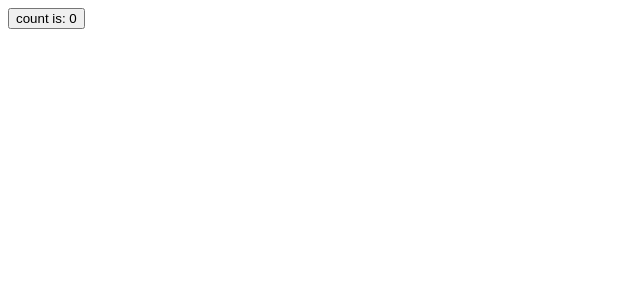
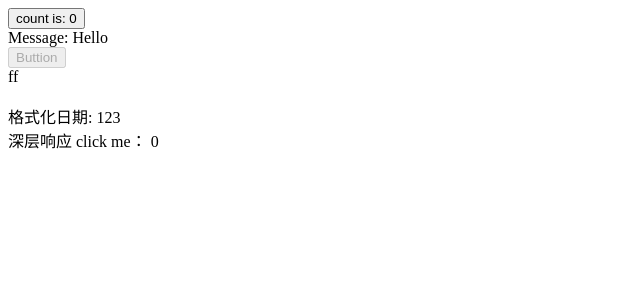
Before and after one commit to carl-zk/example-vue, a Vue app: page / in a window 1280 px wide. Shown: the top 300 px of the page, without its empty margins (0-640 px from the left). Built offline with nearby package versions, Linux system fonts and the light colour scheme.

Commit message:
响应式基础

```diff
--- a/package.json
+++ b/package.json
@@ -13,6 +13,7 @@
   },
   "devDependencies": {
     "@vitejs/plugin-vue": "^2.2.0",
-    "vite": "^2.8.0"
+    "vite": "^2.8.0",
+    "lodash-es": "4.17.15"
   }
 }
--- a/src/App.vue
+++ b/src/App.vue
@@ -1,29 +1,78 @@
 <script>
+import { nextTick } from "vue";
+// import { debounce } from "lodash-es";
+
 export default {
   // data() 返回的属性将会成为响应式的状态
   // 并且暴露在 `this` 上
   data() {
     return {
-      count: 0
-    }
+      count: 0,
+      msg: "Hello",
+      isButtonDisabled: true,
+      objectOfAttrs: {
+        id: "container",
+        class: "wrapper",
+      },
+      // 深层响应
+      deepObj: {
+        nested: { count: 0 },
+        arr: ["foo", "bar"],
+      },
+    };
   },
 
   // methods 是一些用来更改状态与触发更新的函数
   // 它们可以在模板中作为事件监听器绑定
   methods: {
     increment() {
-      this.count++
-    }
+      nextTick(() => {
+        // 打印 count++ 后的值
+        console.log("after dom updated: " + this.count);
+      });
+      this.count++;
+    },
+    calcId(id) {
+      return id + 3;
+    },
+    formatDate(date) {
+      return "格式化日期: " + date;
+    },
+    mutateDeeply() {
+      this.deepObj.nested.count++;
+      this.deepObj.arr.push("baz");
+    },
   },
 
   // 生命周期钩子会在组件生命周期的各个不同阶段被调用
   // 例如这个函数就会在组件挂载完成后被调用
   mounted() {
-    console.log(`The initial count is ${this.count}.`)
-  }
-}
+    console.log(`The initial count is ${this.count}.`);
+  },
+  created() {
+    // 有状态的方法
+    // this.debouncedClick = _.debounce(this.click, 500);
+  },
+  unmounted() {
+    // 组件卸载时清除
+    // this.debouncedClick.cancel();
+  },
+};
 </script>
 
 <template>
   <button @click="increment">count is: {{ count }}</button>
+  <br />
+  <span>Message: {{ msg }}</span>
+  <br />
+  <button :disabled="isButtonDisabled">Buttion</button>
+  <br />
+  <!-- 一次绑定多个 attrs -->
+  <div v-bind="objectOfAttrs">ff</div>
+  <br />
+  <span :title="calcId(2)">{{ formatDate(123) }}</span>
+  <br />
+  <span @click="mutateDeeply"
+    >深层响应 click me： {{ deepObj.nested.count }}</span
+  >
 </template>
```
Also changed, not shown: 1 other file (tests, documents, lock files or other folders).
